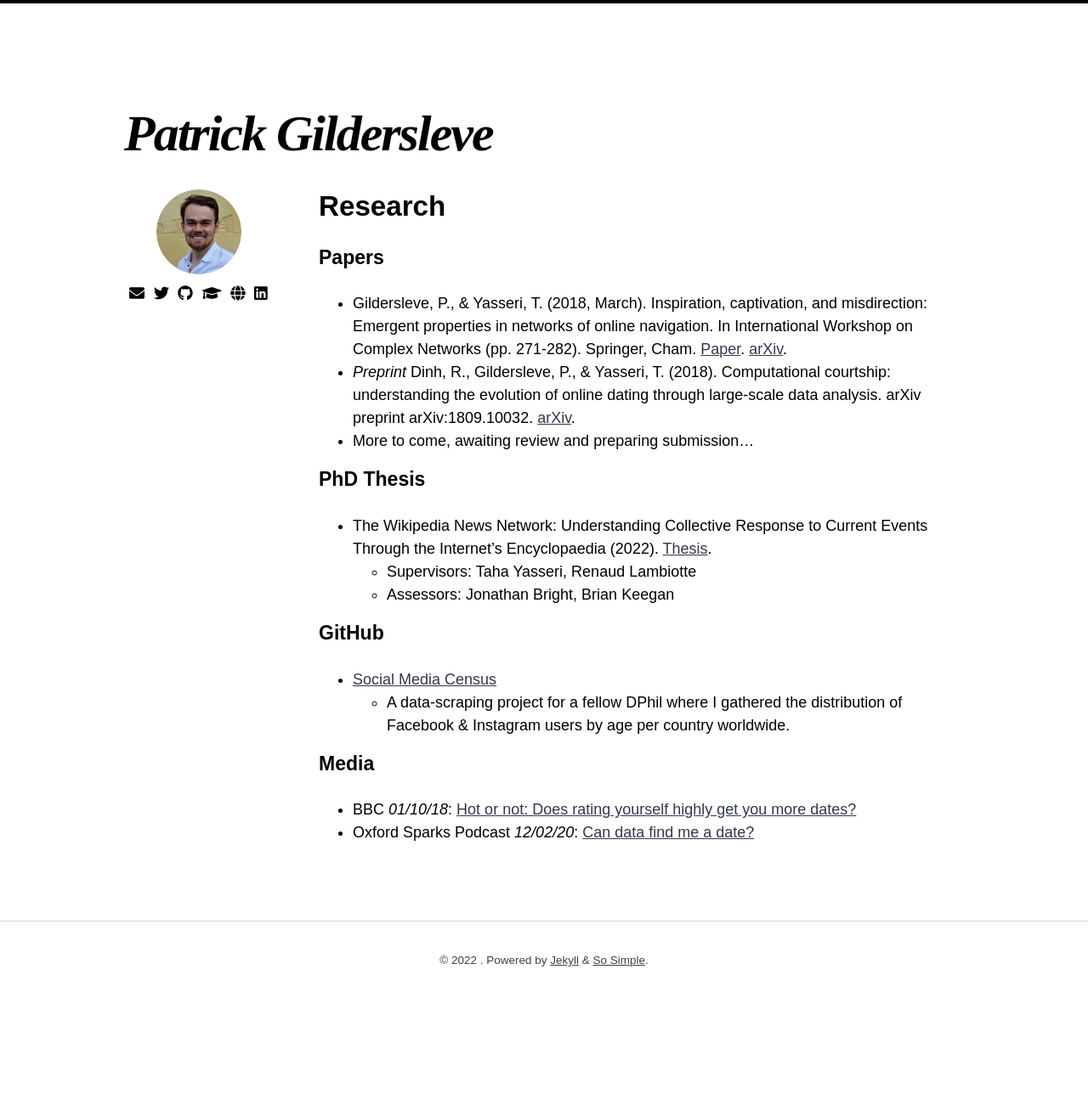
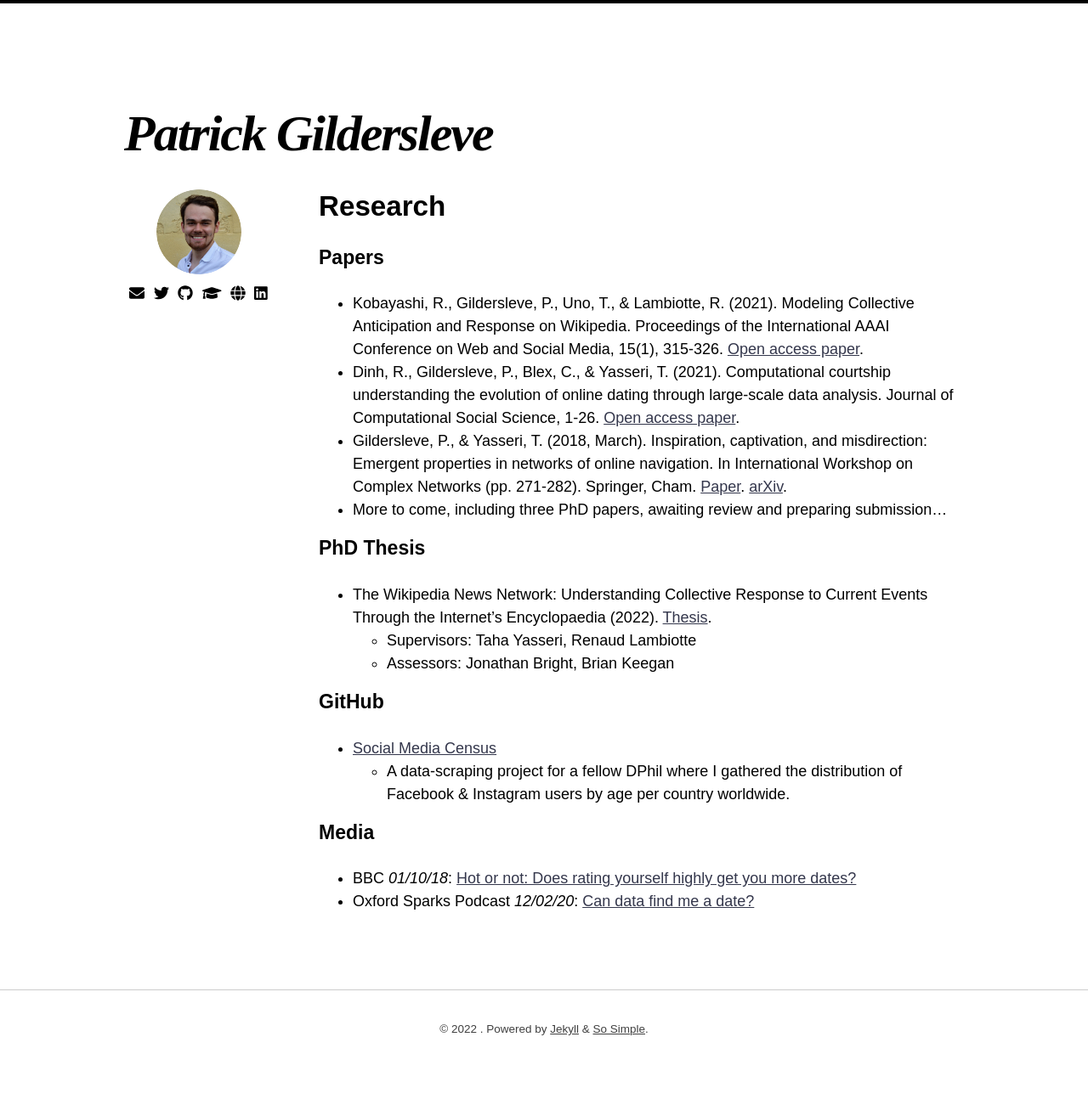
Before and after one commit to pgilders/pgilders.github.io, a Jekyll site: the page built from research.md, in a window 1280 px wide. Shown: the whole page at 85% size. Built offline with Jekyll 4.4.1, drawn with Linux system fonts in a browser that asks for light colours; nearby versions of some CDN libraries; before the commit the page ends 1213 px from its top, so only the background shows below that.

Commit message:
Update research.md

```diff
--- a/research.md
+++ b/research.md
@@ -29,9 +29,10 @@ title: Patrick Gildersleve
 # Research
 
 ### Papers
+- Kobayashi, R., Gildersleve, P., Uno, T., & Lambiotte, R. (2021). Modeling Collective Anticipation and Response on Wikipedia. Proceedings of the International AAAI Conference on Web and Social Media, 15(1), 315-326. [Open access paper](https://ojs.aaai.org/index.php/ICWSM/article/view/18063).
+- Dinh, R., Gildersleve, P., Blex, C., & Yasseri, T. (2021). Computational courtship understanding the evolution of online dating through large-scale data analysis. Journal of Computational Social Science, 1-26. [Open access paper](https://link.springer.com/article/10.1007/s42001-021-00132-w).
 - Gildersleve, P., & Yasseri, T. (2018, March). Inspiration, captivation, and misdirection: Emergent properties in networks of online navigation. In International Workshop on Complex Networks (pp. 271-282). Springer, Cham. [Paper](https://link.springer.com/chapter/10.1007/978-3-319-73198-8_23). [arXiv](https://arxiv.org/abs/1710.03326).
-- _Preprint_ Dinh, R., Gildersleve, P., & Yasseri, T. (2018). Computational courtship: understanding the evolution of online dating through large-scale data analysis. arXiv preprint arXiv:1809.10032. [arXiv](https://arxiv.org/abs/1809.10032).
-- More to come, awaiting review and preparing submission...
+- More to come, including three PhD papers, awaiting review and preparing submission...
 
 ### PhD Thesis
 - The Wikipedia News Network: Understanding Collective Response to Current Events Through the Internet’s Encyclopaedia (2022). [Thesis](https://ora.ox.ac.uk/objects/uuid:3f3a8f39-a84c-4a15-abd2-b757ab2256d0).
```
